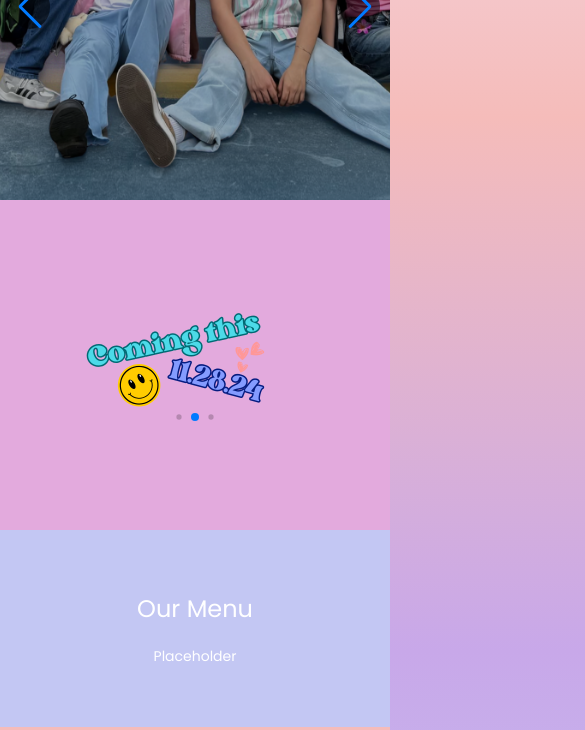
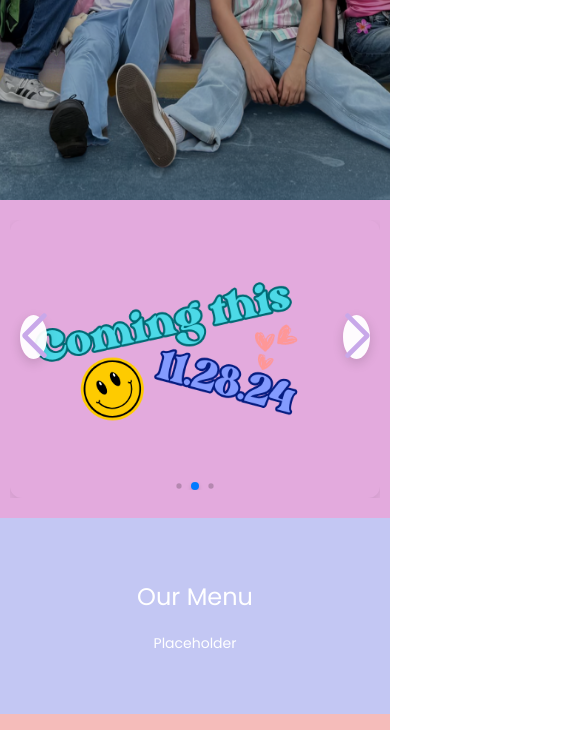
Before and after one commit to LucieSSI/BiniStop, a website built with webpack: page index.html in a window 390 px wide. Shown: the part 415-1145 px from the top of the page, 585 px wide, since content can reach past the window. Built offline with nearby package versions, Linux system fonts and the light colour scheme.

Commit message:
- Fixed Swiper - Losing my mind

```diff
--- a/css/style.css
+++ b/css/style.css
@@ -151,55 +151,118 @@ body {
 .hero {
   background-color: var(--lite-lavender);
   padding: 40px 0;
+  width: 100%;
+  overflow: hidden;
 }
 
-.swiper-container {
+.swiper-main {
   width: 100%;
-  height: auto;
   max-width: 1200px;
   margin: 0 auto;
   padding: 0 20px;
+  position: relative;
 }
 
 .swiper-slide {
-  text-align: center;
-  font-size: 18px;
   display: flex;
   justify-content: center;
   align-items: center;
-  height: 300px; /* Set fixed height instead of aspect-ratio */
+  overflow: hidden;
 }
 
-.swiper-slide img {
+.slide-content {
+  width: 100%;
+  height: 0;
+  padding-bottom: 56.25%; /* 16:9 Aspect Ratio */
+  position: relative;
+  overflow: hidden;
+  border-radius: 12px;
+  box-shadow: 0 4px 12px rgba(0, 0, 0, 0.1);
+}
+
+.slide-content img {
+  position: absolute;
+  top: 0;
+  left: 0;
   width: 100%;
   height: 100%;
-  max-width: 100%;
-  border-radius: 8px;
-  object-fit: contain;
+  object-fit: cover;
+  transition: transform 0.3s ease;
 }
 
 .swiper-button-next,
 .swiper-button-prev {
-  color: #fff;
-  background-color: rgba(0, 0, 0, 0.5);
-  padding: 30px;
+  width: 50px;
+  height: 50px;
+  background-color: rgba(255, 255, 255, 0.95);
   border-radius: 50%;
-  width: 40px;
-  height: 40px;
+  box-shadow: 0 4px 12px rgba(0, 0, 0, 0.15);
+  color: var(--lite-purple);
+  transition: all 0.3s cubic-bezier(0.4, 0, 0.2, 1);
+
+  /* Center the arrow */
+  display: flex;
+  align-items: center;
+  justify-content: center;
+
+  /* Positioning */
+  margin: 0 20px;
+  top: 50%;
+  transform: translateY(-50%);
 }
 
 .swiper-button-next:after,
 .swiper-button-prev:after {
   font-size: 20px;
+  font-weight: bold;
+  color: var(--lite-purple);
+  transition: transform 0.3s ease;
+}
+
+/* Hover effects */
+.swiper-button-next:hover,
+.swiper-button-prev:hover {
+  box-shadow: 0 6px 16px rgba(0, 0, 0, 0.2);
+  transform: translateY(-50%) scale(1.1);
+}
+
+.swiper-button-next:hover:after {
+  transform: translateX(2px);
+}
+
+.swiper-button-prev:hover:after {
+  transform: translateX(-2px);
+}
+
+.swiper-button-next:active,
+.swiper-button-prev:active {
+  transform: translateY(-50%) scale(0.95);
+  box-shadow: 0 2px 8px rgba(0, 0, 0, 0.15);
+}
+
+.swiper-pagination {
+  position: relative;
+  margin-top: 20px;
 }
 
 .swiper-pagination-bullet {
-  background: #fff;
-  opacity: 0.5;
+  width: 10px;
+  height: 10px;
+  opacity: 0.6;
+  transition: all 0.3s ease;
+  margin: 0 6px;
 }
 
 .swiper-pagination-bullet-active {
   opacity: 1;
+  background: var(--lite-purple);
+  transform: scale(1.3);
+  box-shadow: 0 2px 4px rgba(0, 0, 0, 0.15);
+}
+
+.swiper-pagination-bullet:hover {
+  opacity: 0.8;
+  transform: scale(1.2);
 }
 
 /* Section Styles */
@@ -224,6 +287,18 @@ body {
 
 .about {
   background-color: var(--lite-orange);
+}
+
+.menu {
+  background-color: var(--lite-blue);
+}
+
+.about {
+  background-color: var(--lite-orange);
+}
+
+.contact {
+  background-color: var(--lite-lavender);
 }
 
 h1 {
@@ -252,13 +327,20 @@ h2 {
     --header-height: 60px;
   }
 
-  .swiper-container {
-    height: 300px;
+  .swiper-main {
+    padding: 0 10px;
   }
 
   .swiper-button-next,
   .swiper-button-prev {
-    padding: 20px;
+    width: 40px;
+    height: 40px;
+    margin: 0 10px;
+  }
+
+  .swiper-button-next:after,
+  .swiper-button-prev:after {
+    font-size: 18px;
   }
 
   body {
@@ -308,6 +390,25 @@ h2 {
 }
 
 @media (max-width: 480px) {
+  .hero {
+    padding: 20px 0;
+  }
+
+  .slide-content {
+    padding-bottom: 75%; /* 4:3 Aspect Ratio for mobile */
+  }
+
+  .swiper-button-next,
+  .swiper-button-prev {
+    display: none;
+  }
+
+  .swiper-pagination-bullet {
+    width: 8px;
+    height: 8px;
+    margin: 0 4px;
+  }
+
   .nav-links a {
     font-size: 0.9rem;
     padding: 4px 6px;
@@ -321,9 +422,6 @@ h2 {
     max-height: 250px;
   }
 
-  .swiper-container {
-    height: 250px;
-  }
 }
 
 /* Touch Device Optimizations */
--- a/index.html
+++ b/index.html
@@ -6,8 +6,7 @@
   <title>BiniStop</title>
   <link rel="stylesheet" href="./css/style.css">
   <link href="https://fonts.googleapis.com/css2?family=Poppins:wght@400;600&display=swap" rel="stylesheet">
-  <link rel="stylesheet" href="https://unpkg.com/swiper/swiper-bundle.min.css">
-  <script src="https://cdn.jsdelivr.net/npm/swiper@11/swiper-bundle.min.js"></script>
+  <link rel="stylesheet" href="https://cdn.jsdelivr.net/npm/swiper@11/swiper-bundle.min.css">
 </head>
 
 <body>
@@ -28,16 +27,30 @@
   </div>
 </header>
 
+<!-- Updated Hero Section with New Swiper -->
 <section id="hero" class="hero">
-  <div class="swiper-container">
+  <div class="swiper-main">
     <div class="swiper-wrapper">
-      <div class="swiper-slide"><img src="./icons/comingsoon.png" alt="Diner Image 1"></div>
-      <div class="swiper-slide"><img src="./icons/comingsoon.png" alt="Diner Image 2"></div>
-      <div class="swiper-slide"><img src="./icons/comingsoon.png" alt="Diner Image 3"></div>
+      <div class="swiper-slide">
+        <div class="slide-content">
+          <img src="./icons/comingsoon.png" alt="Diner Image 1">
+        </div>
+      </div>
+      <div class="swiper-slide">
+        <div class="slide-content">
+          <img src="./icons/comingsoon.png" alt="Diner Image 2">
+        </div>
+      </div>
+      <div class="swiper-slide">
+        <div class="slide-content">
+          <img src="./icons/comingsoon.png" alt="Diner Image 3">
+        </div>
+      </div>
     </div>
-    <div class="swiper-pagination"></div>
+    <!-- Navigation -->
     <div class="swiper-button-next"></div>
     <div class="swiper-button-prev"></div>
+    <div class="swiper-pagination"></div>
   </div>
 </section>
 
--- a/js/app.js
+++ b/js/app.js
@@ -1,9 +1,9 @@
 document.addEventListener('DOMContentLoaded', function() {
+  // Top Bar Scroll Effect
   const topBar = document.querySelector(".top-bar");
   let lastScroll = 0;
   let scrollTimeout;
 
-  // Throttled scroll handler
   window.addEventListener("scroll", function() {
     if (!scrollTimeout) {
       scrollTimeout = setTimeout(() => {
@@ -21,61 +21,55 @@ document.addEventListener('DOMContentLoaded', function() {
     }
   }, { passive: true });
 
-  // Fixed Swiper initialization
-  const swiper = new Swiper('.swiper-container', {
-    slidesPerView: 1,
-    spaceBetween: 30,
+  // Initialize Swiper
+  const swiper = new Swiper('.swiper-main', {
+    effect: 'fade', // Fade effect between slides
+    fadeEffect: {
+      crossFade: true
+    },
     loop: true,
-    centeredSlides: true,
-    effect: 'slide',
-    loopedSlides: 3,
-    grabCursor: true,
-    keyboard: {
-      enabled: true,
-    },
-    speed: 600,
+    speed: 800,
     autoplay: {
       delay: 5000,
       disableOnInteraction: false,
-      pauseOnMouseEnter: true,
+      pauseOnMouseEnter: true
+    },
+    grabCursor: true,
+    navigation: {
+      nextEl: '.swiper-button-next',
+      prevEl: '.swiper-button-prev',
     },
     pagination: {
       el: '.swiper-pagination',
       clickable: true,
-      dynamicBullets: true,
+      dynamicBullets: true
     },
-    navigation: {
-      nextEl: '.swiper-button-next',
-      prevEl: '.swiper-button-prev',
-      hideOnClick: false,
-    },
+    // Responsive breakpoints
     breakpoints: {
       320: {
-        slidesPerView: 1,
-        spaceBetween: 20,
+        slidesPerView: 1
+      },
+      480: {
+        slidesPerView: 1
       },
       768: {
-        slidesPerView: 1,
-        spaceBetween: 30,
-      },
-      1024: {
-        slidesPerView: 1,
-        spaceBetween: 40,
+        slidesPerView: 1
       }
     },
+    // Events
     on: {
-      init: function () {
+      init: function() {
         this.el.addEventListener('mouseenter', () => {
           this.autoplay.stop();
         });
         this.el.addEventListener('mouseleave', () => {
           this.autoplay.start();
         });
-      },
-    },
+      }
+    }
   });
 
-  // Smooth scroll for navigation links
+  // Smooth Scroll for Navigation
   document.querySelectorAll('a[href^="#"]').forEach(anchor => {
     anchor.addEventListener('click', function(e) {
       e.preventDefault();
```
